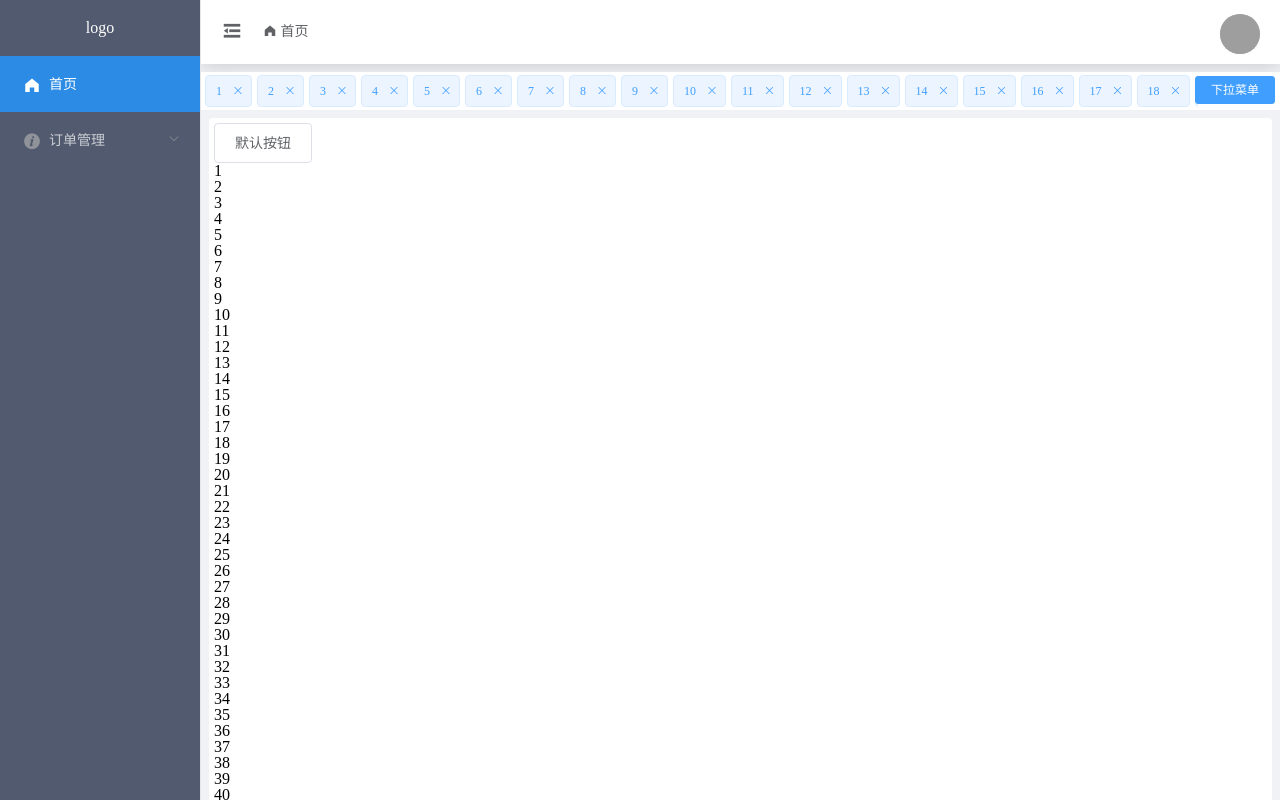
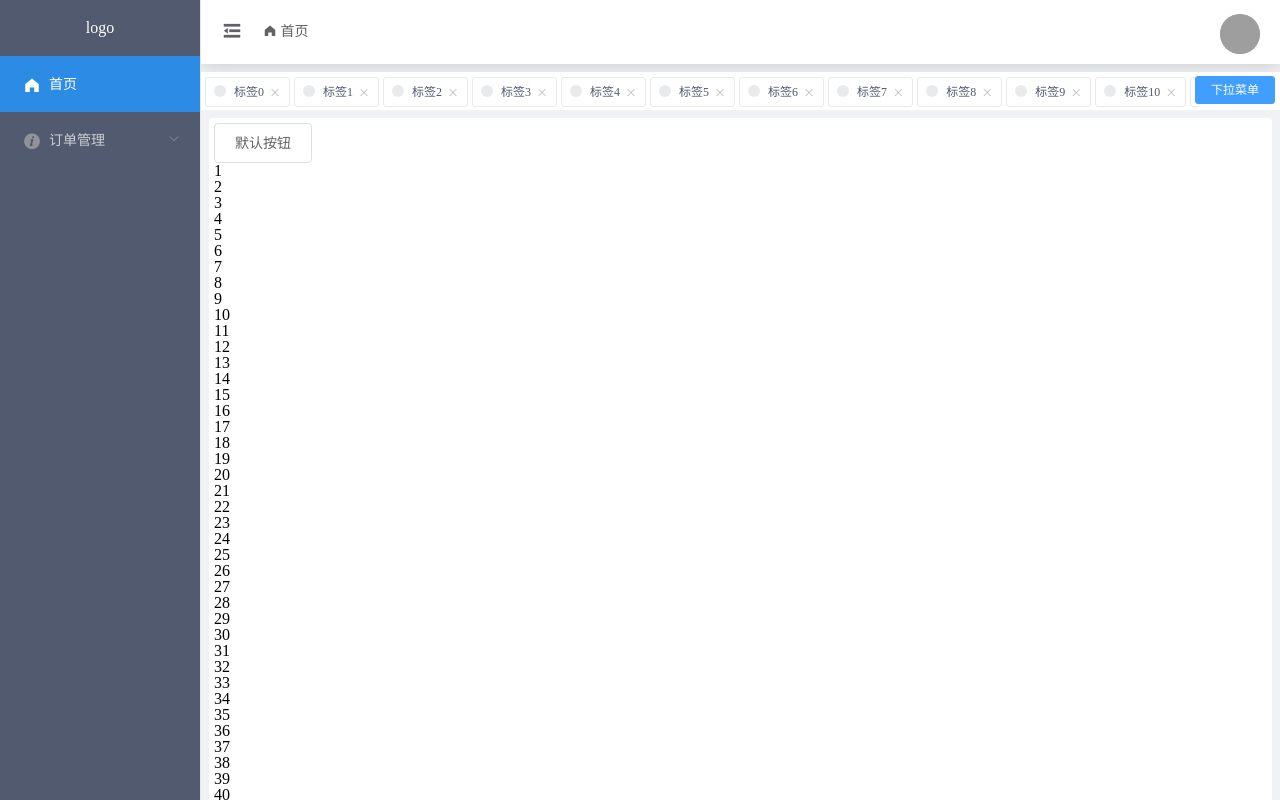
Before and after one commit to hz199/vue-element-admin, a Vue app: page / in a window 1280 px wide. Built offline with nearby package versions, Linux system fonts and the light colour scheme; grey boxes are pictures that could not be loaded.

Commit message:
feat: navs

```diff
--- /dev/null
+++ b/src/views/Layouts/Navs/Tag.vue
@@ -0,0 +1,116 @@
+<script>
+export default {
+  props: {
+    routerPath: {
+      type: String,
+      required: true
+    },
+    type: {
+      type: String,
+      default: () => 'default'
+    }, // 目前支持 default primary
+    text: {
+      type: [String, Number],
+      required: true,
+    },
+    onTap: {
+      type: Function,
+      default: () => {},
+    },
+    closable: {
+      type: Boolean,
+      default: () => false,
+    },
+    onClose: {
+      type: Function,
+      default: () => {},
+    }
+  },
+  render() {
+    return (
+      <div
+        class="tag"
+        onClick={() => {
+          this.onTap && this.onTap(this.routerPath, this.type);
+        }}
+      >
+        <span
+          class={`tag__dot tag__dot--${this.type}`}
+        ></span>
+        <span class="tag__text">{this.text}</span>
+        <span class="tag__close-wrapper">
+          {this.closable ? <i onClick={(e) => {
+            e.stopPropagation()
+            // e.preventDefault()
+            this.onClose && this.onClose(this.routerPath, this.type)
+          }} class="el-icon-close"></i> : null}
+        </span>
+      </div>
+    );
+  },
+};
+</script>
+<style lang="less" scoped>
+@tag-size: 28px;
+
+// tag
+.tag {
+  display: inline-block;
+  height: @tag-size;
+  line-height: @tag-size;
+  margin: 2px 4px 2px 0;
+  padding: 0 8px;
+  border: 1px solid #e8eaec;
+  border-radius: 3px;
+  font-size: 12px;
+  vertical-align: middle;
+  opacity: 1;
+  overflow: hidden;
+  flex-shrink: 0;
+  cursor: pointer;
+
+  &__text {
+    color: #515a6e;
+    font-size: 12px;
+    line-height: @tag-size;
+    vertical-align: 1px;
+    user-select:none;
+  }
+
+  &__close {
+    width: 20px;
+    height: 20px;
+    font-size: 14px;
+    color: #cacaca;
+    margin-left: 10px;
+    vertical-align: -1px;
+  }
+
+  &__dot {
+    height: 12px;
+    width: 12px;
+    line-height: @tag-size;
+    color: #515a6e;
+    display: inline-block;
+    border-radius: 50%;
+    margin-right: 8px;
+  }
+  &__close-wrapper {
+    display: inline-block;
+    margin-left: 5px;
+    color: #b8b8b8;
+  }
+  &__close-wrapper:hover{
+    transform: scale(1.1);
+    color: #2d8cf0;
+  }
+
+  &__dot--default {
+    background: #e8eaec;
+  }
+
+  &__dot--primary {
+    background: #2d8cf0;
+  }
+}
+</style>
--- a/src/views/Layouts/Navs/index.vue
+++ b/src/views/Layouts/Navs/index.vue
@@ -8,18 +8,18 @@
         <!-- 滑块 body start -->
         <div class="navs__scroll-view" ref="tagView">
           <transition-group name="tag-list" tag="div" class="navs__scroll-body">
-            <el-tag
-              class="navs__tag"
-              v-for="tag in 40"
-              :key="tag"
-              effect="Plain"
-              closable>
-              {{tag}}
-            </el-tag>
+            <Tag
+              v-for="tag in tags"
+              :key="tag.name"
+              :type="tag.type"
+              :text="tag.name"
+              closable
+              :routerPath="`${tag.name}`"
+              :onClose="handleTagClose"
+              :onTap="handleOnTap"
+            ></Tag>
           </transition-group>
         </div>
-        <!-- <div class="navs__prev"><Icon type="arrow-left-b"></Icon></div>
-        <div class="navs__next"><Icon type="arrow-right-b"></Icon></div> -->
         <!-- 滑块 body end -->
       </el-col>
       <el-col :span="2" class="navs__tag-wrapper">
@@ -39,25 +39,34 @@
 </template>
 <script>
 // import { mapGetters, mapMutations } from 'vuex'
+import Tag from './Tag'
+
+const tags = [...Array(40)].map((k, i) => i).map(item => ({
+  name: '标签' + item,
+  type: item === 36 ? 'primary' : 'default'
+}))
 
 export default {
   name: 'Navs',
+  components: {
+    Tag
+  },
   data () {
     return {
-      tags: [
-        { name: '标签一', type: '' },
-        { name: '标签二', type: 'success' },
-        { name: '标签三', type: 'info' },
-        { name: '标签四', type: 'warning' },
-        { name: '标签五', type: 'danger' }
-      ]
+      tags: tags
     }
   },
   computed: {
   },
   methods: {
     closeAllTag () {},
-    closeOthersTag () {}
+    closeOthersTag () {},
+    handleTagClose (routerPath, type) {
+      console.log(routerPath, type, 11)
+    },
+    handleOnTap (routerPath, type) {
+      console.log(routerPath, type, 22)
+    }
   },
   mounted () {
   },
```
Also changed, not shown: src/views/Layouts/Navs/index.less (line endings or trailing spaces).
